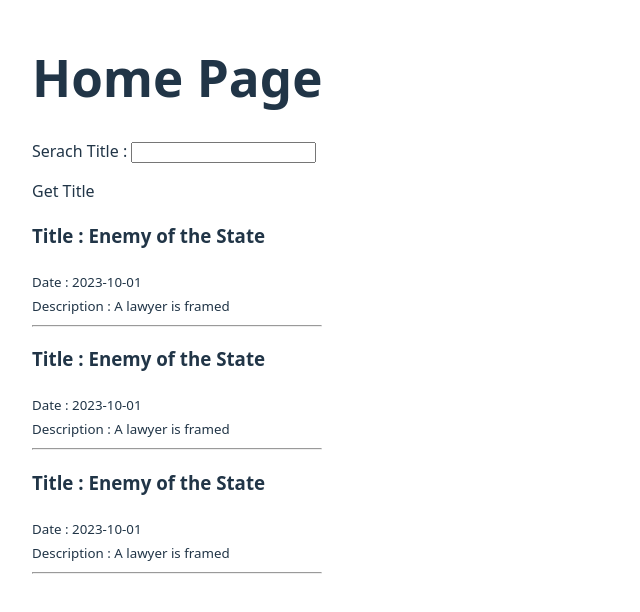
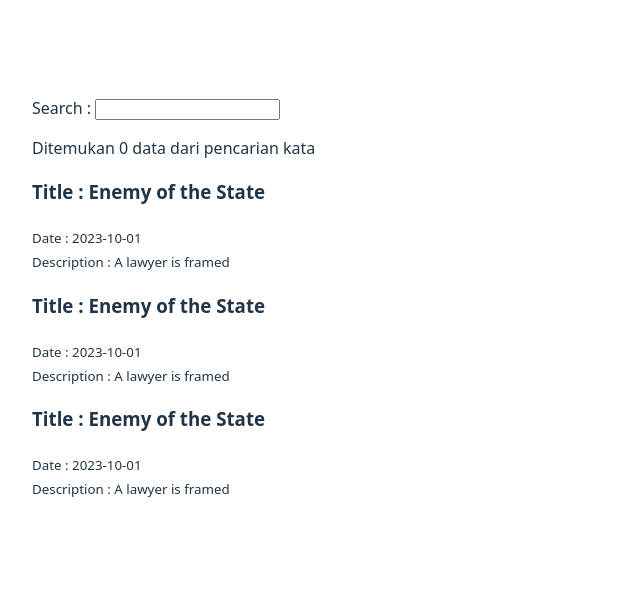
Before and after one commit to alwiranata/React-Basic, a React (Vite) app: page / in a window 1280 px wide. Shown: the part 102-714 px from the top of the page, without its empty margins (0-640 px from the left). Built offline with nearby package versions, Linux system fonts and the light colour scheme.

Commit message:
add : Search.jsx

```diff
--- a/src/components/Article.jsx
+++ b/src/components/Article.jsx
@@ -4,7 +4,7 @@ const Article = (props) => {
 		<h3>Title : {props.title}</h3>
 		<small>Date : {props.date}</small><br />
 		<small>Description : {props.description}</small>
-		<hr />
+
 	  </>
 	);
   };
--- /dev/null
+++ b/src/components/Search.jsx
@@ -0,0 +1,19 @@
+import { useState } from "react"
+const Search = () =>{
+    const [search , setSearch ] = useState("")
+    const handleSearch = (e)=>{
+        setSearch(e.target.value)
+    }
+ return (
+    <>
+
+    <div>
+        Search : <input  onChange={handleSearch} />
+    </div>
+
+    <p>Ditemukan 0 data dari pencarian kata {search}</p>
+    </>
+ )
+}
+
+export default Search
--- a/src/pages/index.jsx
+++ b/src/pages/index.jsx
@@ -1,20 +1,12 @@
 import posts from '../posts.json';
 import Article from '../components/Article';
-import { useState } from 'react';
+import Search from '../components/Search';
 const HomePage = () =>{
-    const [search , setSearch] = useState('')
 
-    const handleSearch = (e) =>{
-        setSearch(e.target.value)
-    }
 
     return(
         <div>
-            <h1>Home Page</h1>
-            <div>
-                Serach Title : <input onChange={handleSearch} />
-            </div>
-            <p>Get Title {search}</p>
+            <Search/>
             <div>
             {posts.map(({title,date,description } ,index) => (
                 <Article
```
